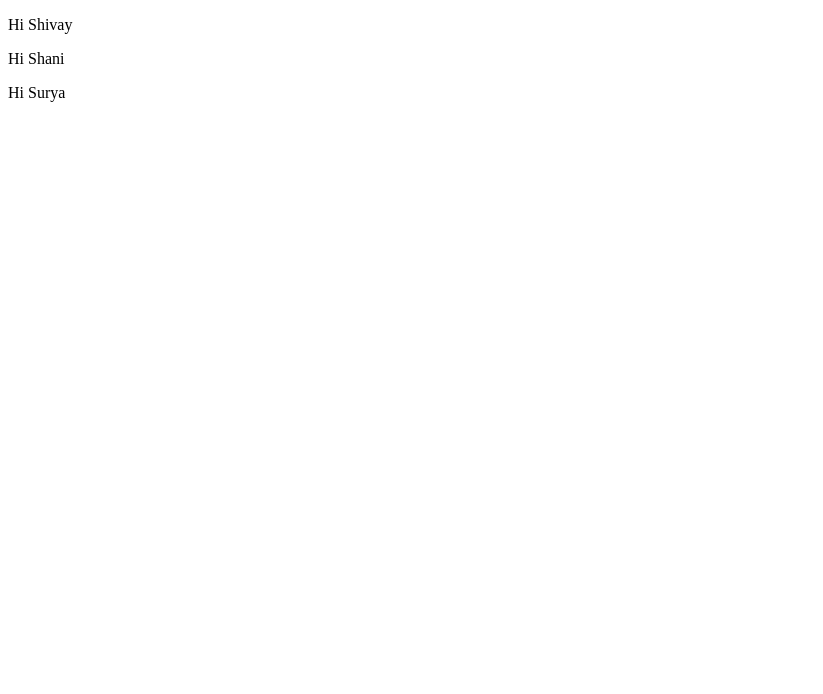
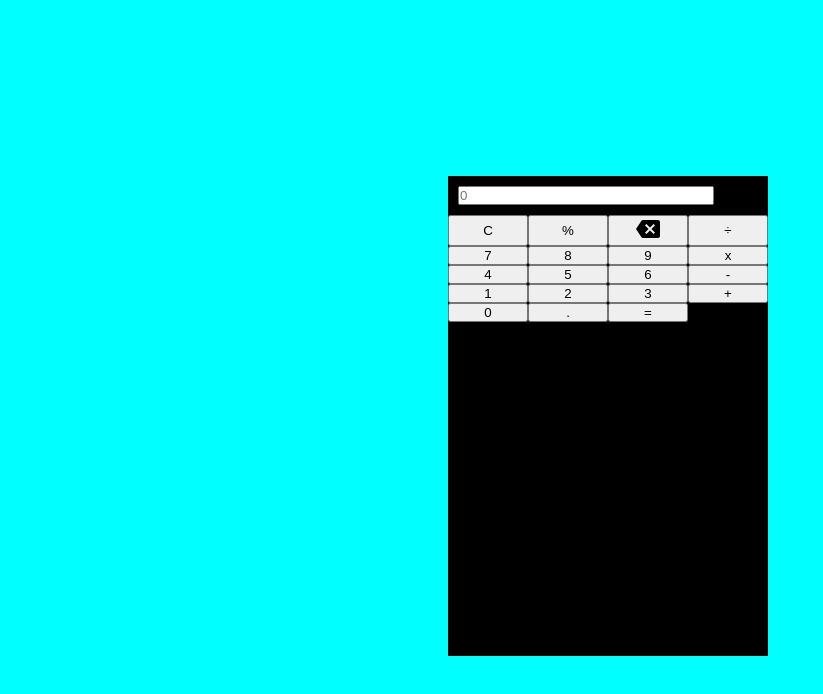
Before and after one commit to Shani113-op/SS1, a plain HTML site: page index.html in a window 1280 px wide. Shown: the whole page, without its empty margins (0-823 px from the left). Drawn offline with Linux system fonts and the light colour scheme.

Commit message:
calculator

```diff
--- /dev/null
+++ b/index.css
@@ -0,0 +1,27 @@
+*{
+    margin: 0;
+    padding: 0;
+    box-sizing: border-box;
+}
+.outer-container{
+    width:100vw;
+    height: 100vh;
+    background-color:aqua;
+}
+.calc-container{
+    position: absolute;
+    top: 22%;
+    left: 35%;
+    min-width: 25vw;
+    min-height: 60vh;
+    background-color:black;
+}
+.calc-items{
+    display: grid;
+    grid-template-columns: 5em 5em 5em 5em;
+}
+.calc input{
+    margin: 10px;
+    width: 20vw;
+    max-width:50em;
+}
--- a/index.html
+++ b/index.html
@@ -4,11 +4,43 @@
     <meta charset="UTF-8">
     <meta http-equiv="X-UA-Compatible" content="IE=edge">
     <meta name="viewport" content="width=device-width, initial-scale=1.0">
-    <title>1st Project</title>
+    <link href="https://fonts.googleapis.com/icon?family=Material+Icons" rel="stylesheet">
+    <link rel="stylesheet" href="index.css">
+    <title>Calculator</title>
 </head>
 <body>
-    <p>Hi Shivay</p>
-    <p>Hi Shani</p>
-    <p>Hi Surya</p>
+    <div class="outer-container">
+        <div class="calc-container">
+            <div class="calc">
+                <input type="text" placeholder="0">
+                <div class="calc-items">
+                    <button>C</button>
+                    <button>%</button>
+                    <button><i class="material-icons">backspace</i></button>
+                    <button>&divide;</button>
+
+                    <button>7</button>
+                    <button>8</button>
+                    <button>9</button>
+                    <button>x</button>
+
+                    <button>4</button>
+                    <button>5</button>
+                    <button>6</button>
+                    <button>-</button>
+
+                    <button>1</button>
+                    <button>2</button>
+                    <button>3</button>
+                    <button>+</button>
+
+                    <button>0</button>
+                    <button>.</button>
+                    <button>=</button>
+
+                </div>
+            </div>
+        </div>
+    </div>
 </body>
 </html>
```
